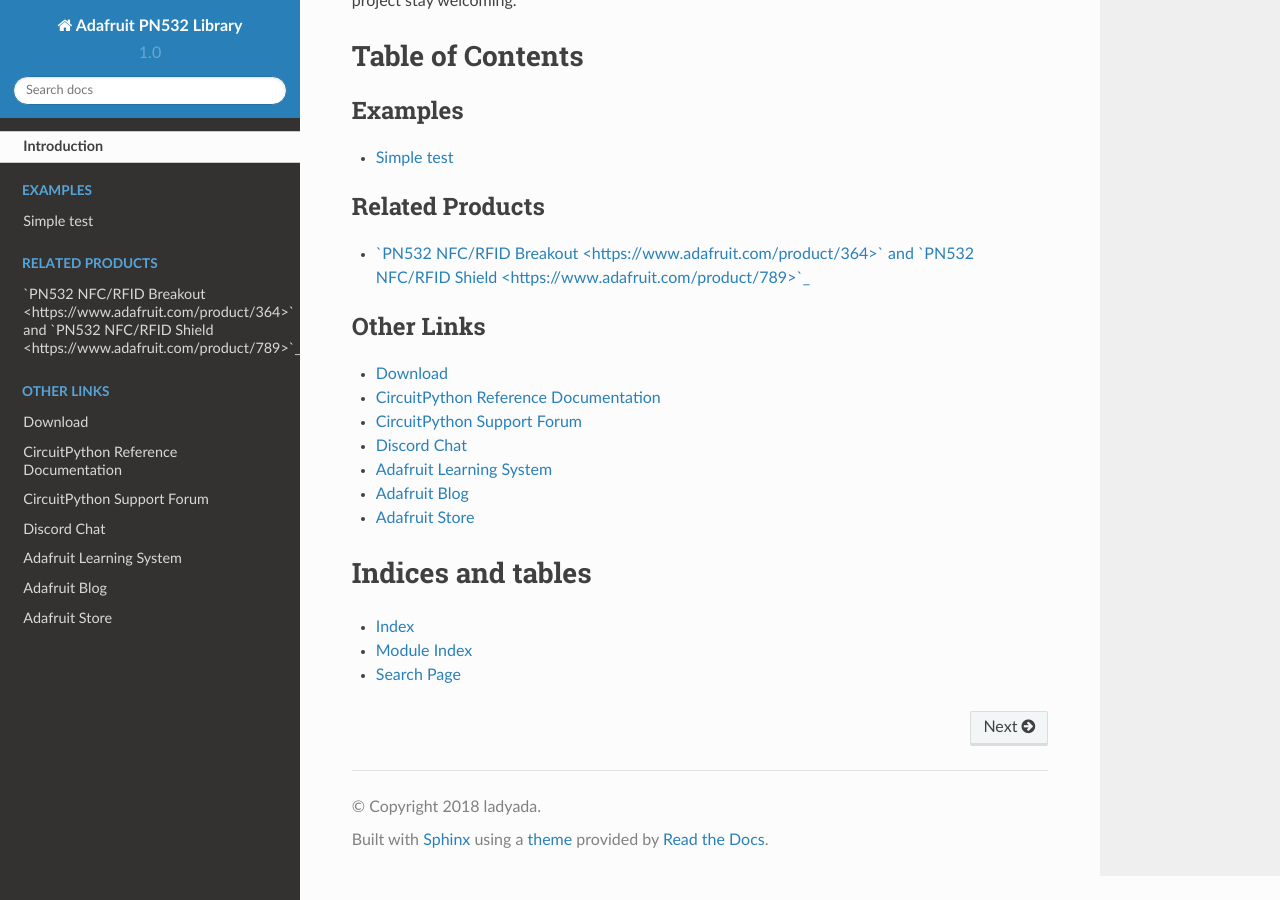
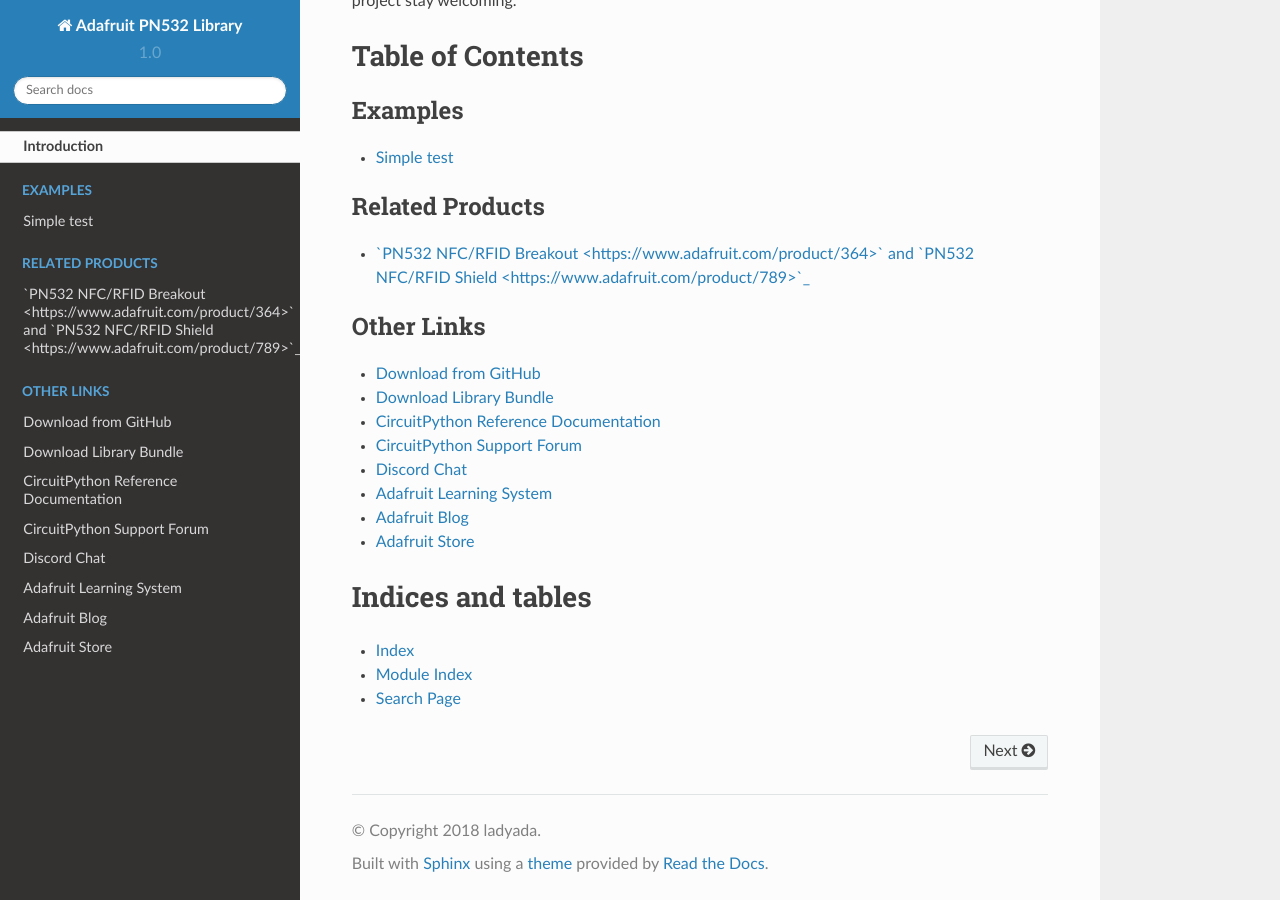
Before and after one commit to adafruit/Adafruit_CircuitPython_PN532, a Sphinx documentation site: the page built from docs/index.rst, in a window 1280 px wide and 900 px high, scrolled down 1342 px. Built offline with Sphinx 7.4.7 and the Read the Docs theme 2.0.0, drawn with Linux system fonts in a browser that asks for light colours.

Commit message:
Added cp.org link to index.rst

```diff
--- a/docs/index.rst
+++ b/docs/index.rst
@@ -32,7 +32,8 @@ Table of Contents
 .. toctree::
     :caption: Other Links
 
-    Download <https://github.com/adafruit/adafruit_CircuitPython_PN532/releases/latest>
+    Download from GitHub <https://github.com/adafruit/adafruit_CircuitPython_PN532/releases/latest>
+    Download Library Bundle <https://circuitpython.org/libraries>
     CircuitPython Reference Documentation <https://docs.circuitpython.org>
     CircuitPython Support Forum <https://forums.adafruit.com/viewforum.php?f=60>
     Discord Chat <https://adafru.it/discord>
```
